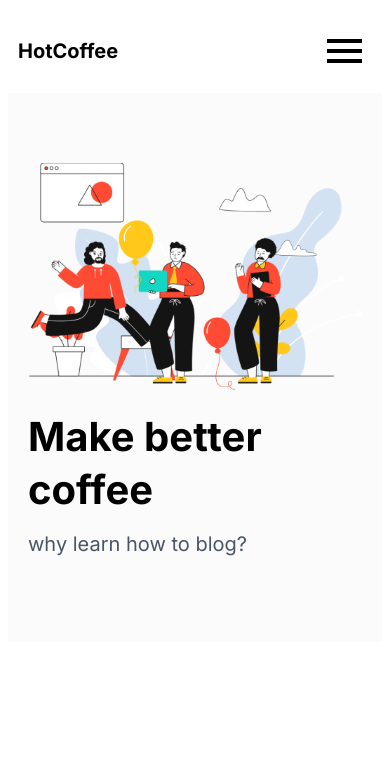
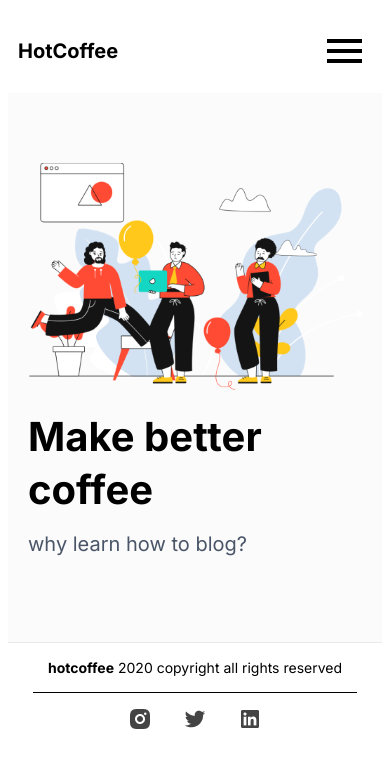
Before and after one commit to jackasmile92/hotcoffee, a plain HTML site: page index.html in a window 390 px wide. Drawn offline with nearby package versions, Linux system fonts and the light colour scheme.

Commit message:
ooter adaptivef

```diff
--- a/css/style.css
+++ b/css/style.css
@@ -414,7 +414,7 @@
         transform: translateY(0);
     }
 
-    .header__social {
+    .header__menu .header__social {
         margin-left: 0;
         padding: 20px;
         border-top: 1px solid #000;
@@ -447,6 +447,24 @@
     }
 }
 
+@media(max-width: 620px) {
+    .footer__text {
+        font-size: 14px;
+    }
+}
+
+@media(max-width: 570px) {
+.footer__inner{
+    flex-direction: column;
+}
+.footer__text {
+    padding: 15px;
+    border-bottom: 1px solid #000;
+}
+.footer__nav .header__social{
+    margin-left: 0;
+}
+}
 
 @media(max-width: 550px) {
     .header__search--main {
@@ -499,3 +517,11 @@
         text-align: left;
     }
 }
+
+@media(max-width: 380px) {
+    .footer__text {
+        font-size: 12px;
+        padding-left: 0px;
+        padding-right: 0px ;
+    }
+}
```
Also changed, not shown: index.html (+2 -2 lines).
